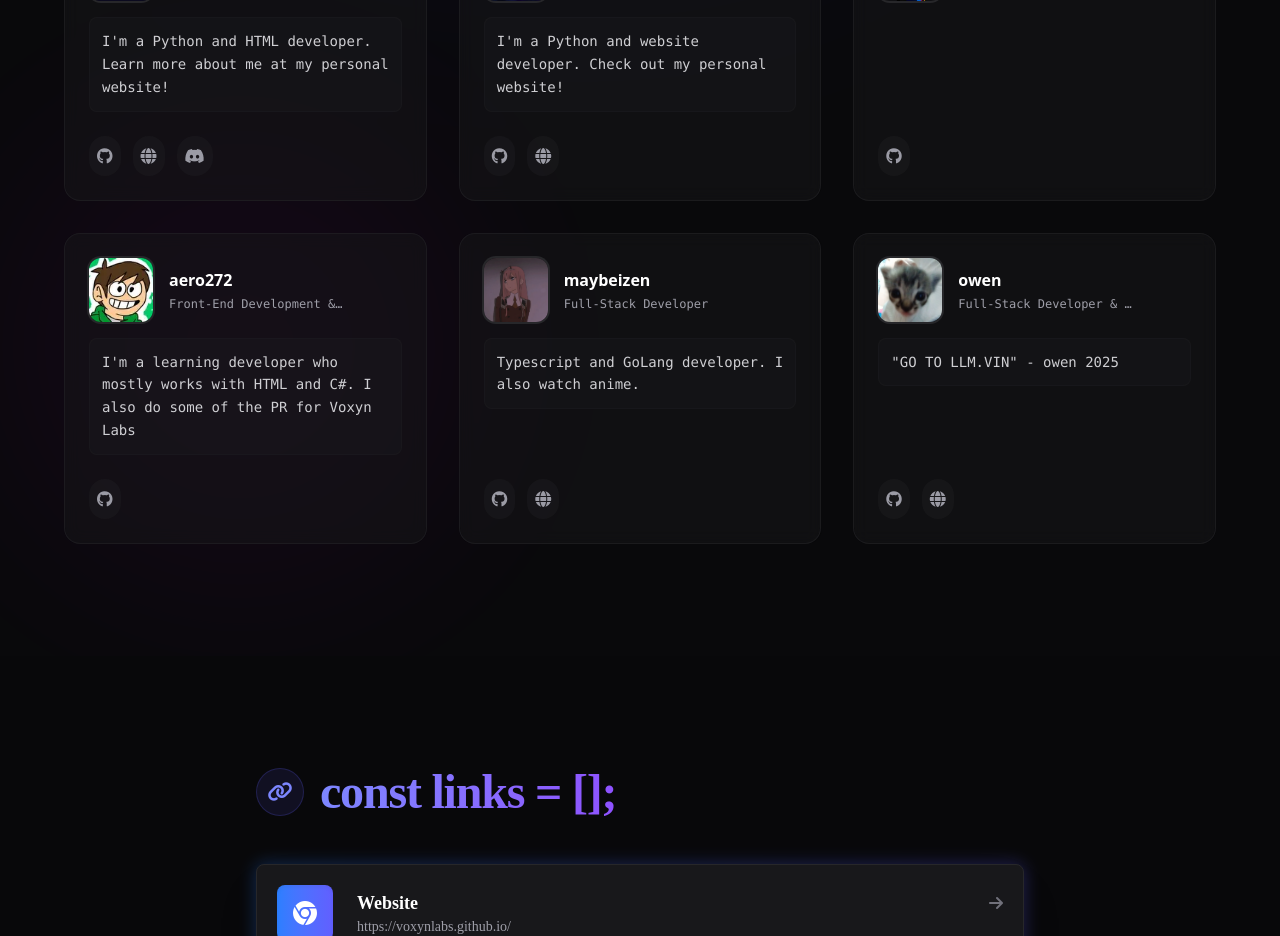
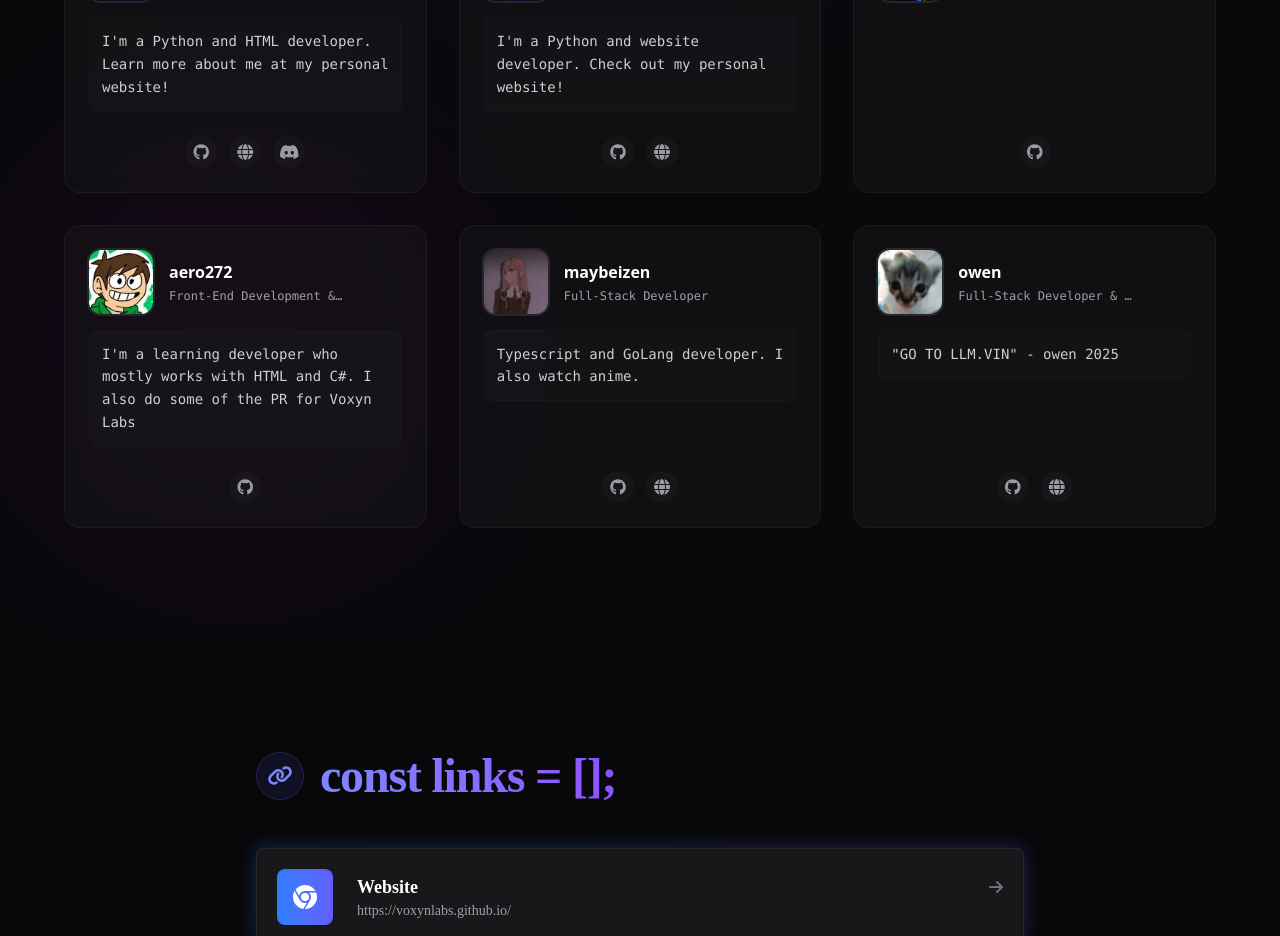
Before and after one commit to VoxynLabs/voxynlabs.github.io, a Svelte app: page / in a window 1280 px wide. Shown: the part 1960-2896 px from the top of the page. Built offline with nearby package versions, Linux system fonts and the light colour scheme; a web font is replaced by a local one.

Commit message:
style(team): update social media links layout for better alignment and consistency

```diff
--- a/src/components/Team.svelte
+++ b/src/components/Team.svelte
@@ -97,19 +97,19 @@
             {/if}
 
             <div class="mt-auto">
-              <div class="flex items-center gap-3 mt-6">
+              <div class="flex items-center justify-center gap-3 mt-6">
                 {#if member.github}
-                  <a href={`https://github.com/${member.github}`} target="_blank" rel="noopener noreferrer" class="text-zinc-400 hover:text-indigo-400 p-2 rounded-full bg-zinc-800/30 hover:bg-zinc-800/60 transition">
+                  <a href={`https://github.com/${member.github}`} target="_blank" rel="noopener noreferrer" class="flex items-center justify-center text-zinc-400 hover:text-indigo-400 h-8 w-8 rounded-full bg-zinc-800/30 hover:bg-zinc-800/60 transition-all">
                     <i class="fa-brands fa-github"></i>
                   </a>
                 {/if}
                 {#if member.website}
-                  <a href={member.website} target="_blank" rel="noopener noreferrer" class="text-zinc-400 hover:text-fuchsia-400 p-2 rounded-full bg-zinc-800/30 hover:bg-zinc-800/60 transition">
+                  <a href={member.website} target="_blank" rel="noopener noreferrer" class="flex items-center justify-center text-zinc-400 hover:text-fuchsia-400 h-8 w-8 rounded-full bg-zinc-800/30 hover:bg-zinc-800/60 transition-all">
                     <i class="fa-solid fa-globe"></i>
                   </a>
                 {/if}
                 {#if member.discord}
-                  <a href={`${member.discord}`} target="_blank" rel="noopener noreferrer" class="text-zinc-400 hover:text-indigo-400 p-2 rounded-full bg-zinc-800/30 hover:bg-zinc-800/60 transition">
+                  <a href={`${member.discord}`} target="_blank" rel="noopener noreferrer" class="flex items-center justify-center text-zinc-400 hover:text-indigo-400 h-8 w-8 rounded-full bg-zinc-800/30 hover:bg-zinc-800/60 transition-all">
                     <i class="fa-brands fa-discord"></i>
                   </a>
                 {/if}
```
